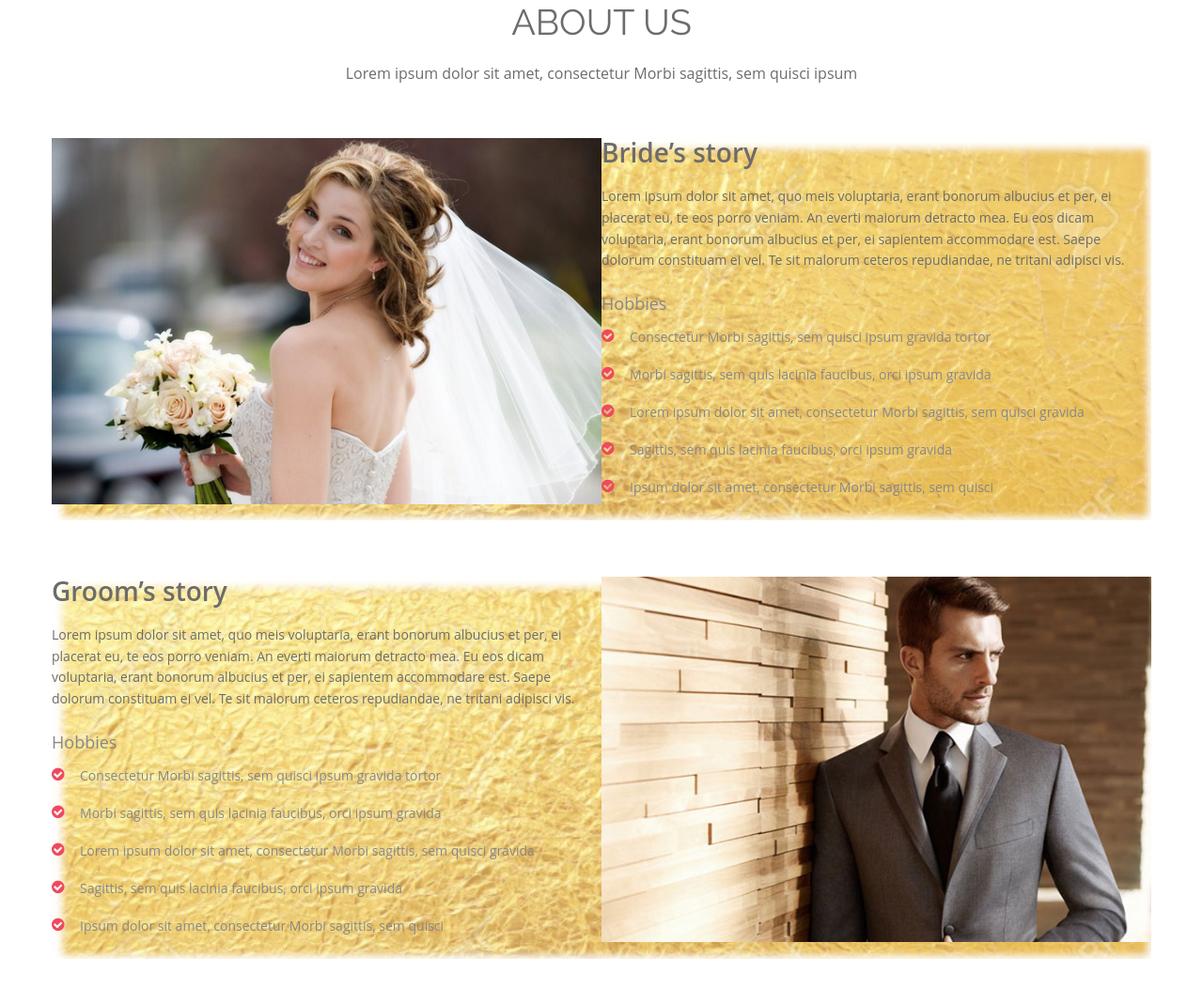
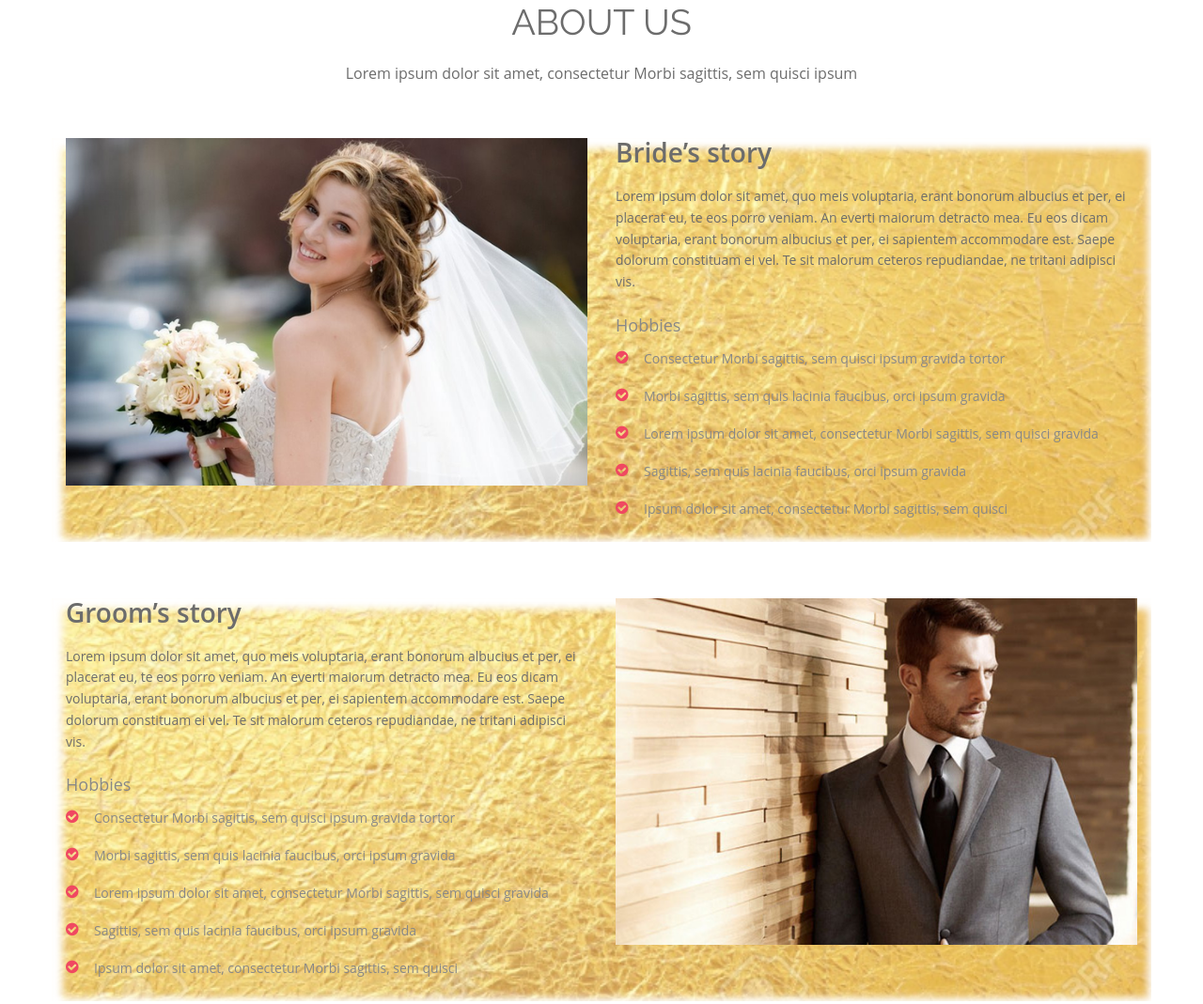
Before and after one commit to azenwright/wedtest, a website: page index.html in a window 1280 px wide. Shown: the part 971-2040 px from the top of the page at 94% size. Drawn offline with Linux system fonts and the light colour scheme.

Commit message:
init test

```diff
--- a/css/style.css
+++ b/css/style.css
@@ -570,9 +570,11 @@ margin-top:60px;
     top: 25%;
     width: 50%;
 }
-
+.inner_section {
+    padding: 0px;
+}
 .inner_section .row .col-md-6{
-    padding: 0px;
+
 }
 .inner_section .row {
     background-image:url("/img/gold1.png");
```
